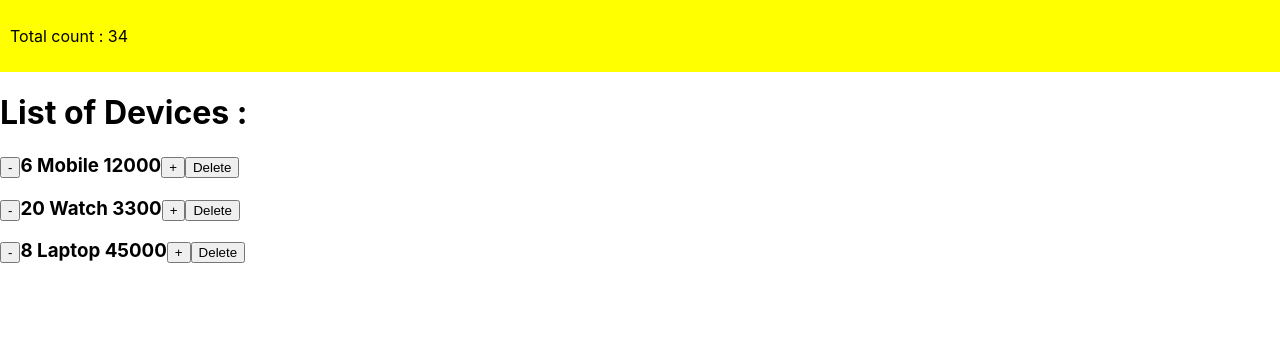
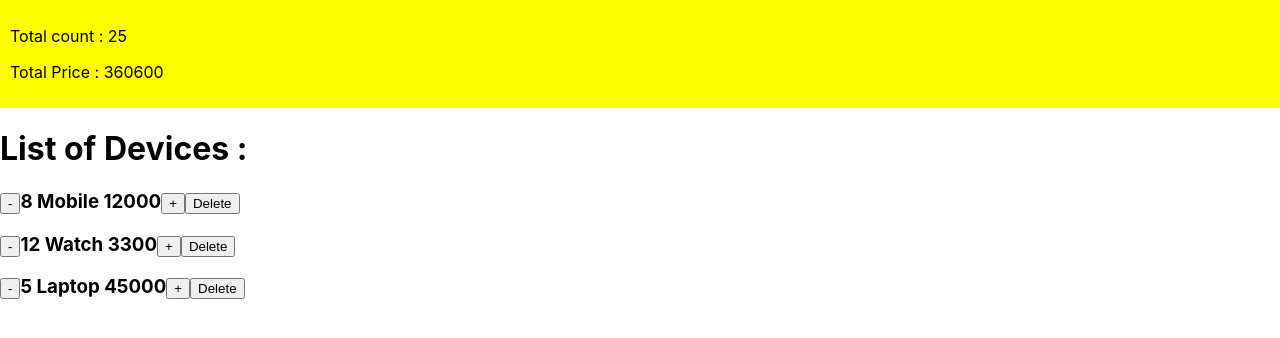
Before and after one commit to ui-vivek/Cart-Using-React, a React (Create React App) app: page / in a window 1280 px wide. Shown: the top 338 px of the page. Built offline with nearby package versions, Linux system fonts and the light colour scheme.

Commit message:
adding price

```diff
--- a/src/App.js
+++ b/src/App.js
@@ -8,19 +8,19 @@ class App extends react.Component {
     this.state = {
       products: [
         {
-          qyt: 6,
+          qyt: 8,
           name: "Mobile",
           price: 12000,
           id: 1
         },
         {
-          qyt: 20,
+          qyt: 12,
           name: "Watch",
           price: 3300,
           id: 2
         },
         {
-          qyt: 8,
+          qyt: 5,
           name: "Laptop",
           price: 45000,
           id: 3
@@ -65,11 +65,19 @@ class App extends react.Component {
     });
     return count;
   };
+  TotalPrice = () => {
+    const { products } = this.state;
+    let price = 0;
+    products.map((product) => {
+      return (price = price + product.price * product.qyt);
+    });
+    return price;
+  };
   render() {
     const { products } = this.state;
     return (
       <>
-        <NavBar Count={this.CartCount()} />
+        <NavBar Count={this.CartCount()} Totalprice={this.TotalPrice()} />
         <Cart
           products={products}
           onInreaseQuantity={this.handleincreaseQuantity}
--- a/src/NavBar.js
+++ b/src/NavBar.js
@@ -4,7 +4,8 @@ const NavBar = (porps) => {
   return (
     <>
       <div style={{ background: "yellow", padding: "10px" }}>
-        <p>Total count : {porps.Count}</p>
+        <p>Total count : {porps.Count} </p>
+        <p>Total Price : {porps.Totalprice} </p>
       </div>
     </>
   );
```
